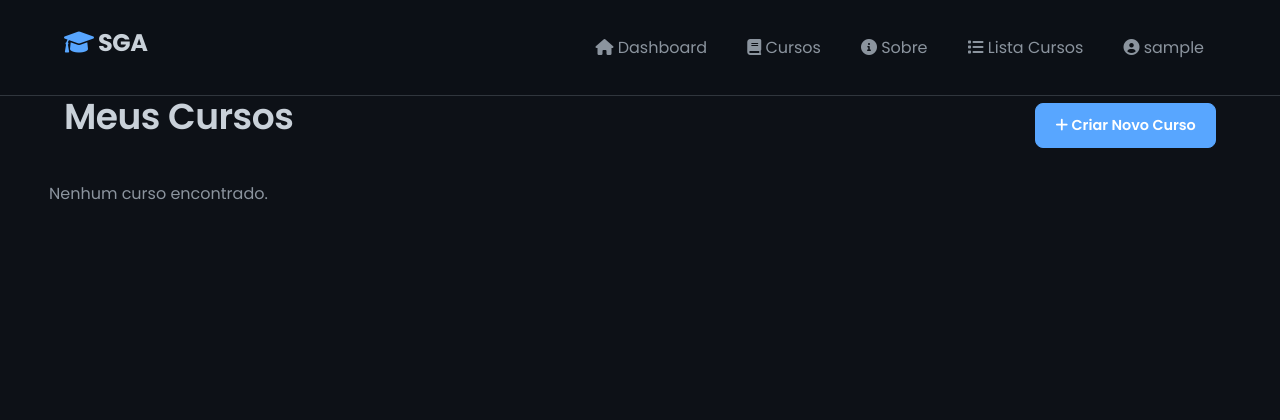
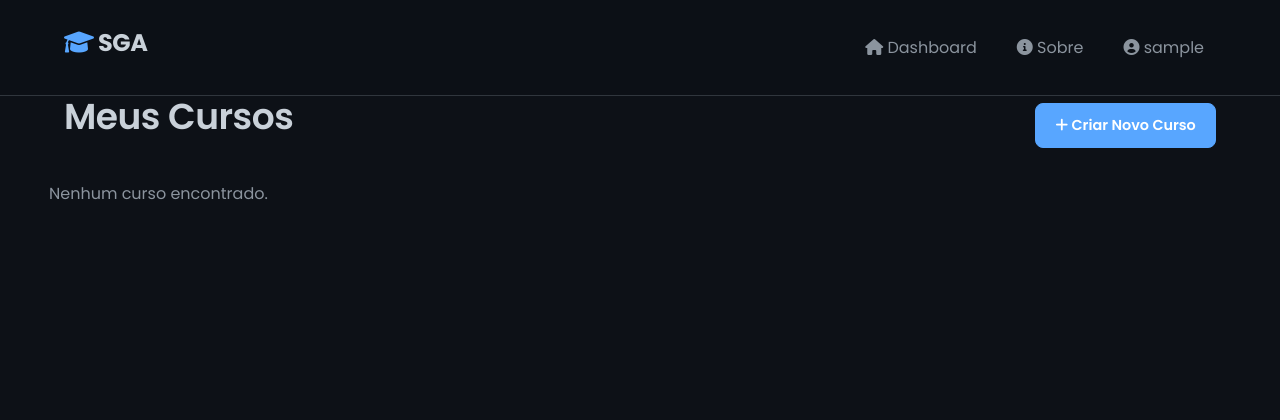
Before and after one commit to Kumegawwa/TrabalhoPHP, a PHP site: page /TrabalhoPHP/app/views/cursos/index.php in a window 1280 px wide. Shown: the top 420 px of the page. Run offline with PHP 8.4, Linux system fonts and the light colour scheme; the visitor is signed in with stand-in values (Sample User, id 1).

Commit message:
Corrigindo consulta de cursos do aluno e navegação

```diff
--- a/app/views/partials/header.php
+++ b/app/views/partials/header.php
@@ -41,13 +41,13 @@ $current_path = strtok($_SERVER['REQUEST_URI'], '?');
 
                     <?php if (isset($_SESSION['usuario_id'])): ?>
                         <li><a href="<?= BASE_URL ?>/dashboard" class="<?= (strpos($current_path, 'dashboard') !== false) ? 'active' : '' ?>"><i class="fas fa-home"></i> Dashboard</a></li>
+                        <li><a href="<?= BASE_URL ?>/sobre" class="<?= ($current_path == BASE_URL.'/sobre') ? 'active' : '' ?>"><i class="fas fa-info-circle"></i> Sobre</a></li>
+
                     <?php else: ?>
                         <li><a href="<?= BASE_URL ?>/home" class="<?= ($current_path == BASE_URL.'/home' || $current_path == BASE_URL.'/') ? 'active' : '' ?>"><i class="fas fa-home"></i> Home</a></li>
+                        <li><a href="<?= BASE_URL ?>/lista-cursos" class="<?= ($current_path == BASE_URL.'/lista-cursos') ? 'active' : '' ?>"><i class="fas fa-list"></i> Cursos</a></li>
+                        <li><a href="<?= BASE_URL ?>/sobre" class="<?= ($current_path == BASE_URL.'/sobre') ? 'active' : '' ?>"><i class="fas fa-info-circle"></i> Sobre</a></li>
                     <?php endif; ?>
-
-                    <li><a href="<?= BASE_URL ?>/cursos" class="<?= (strpos($current_path, BASE_URL.'/cursos') === 0) ? 'active' : '' ?>"><i class="fas fa-book"></i> Cursos</a></li>
-                    <li><a href="<?= BASE_URL ?>/sobre" class="<?= ($current_path == BASE_URL.'/sobre') ? 'active' : '' ?>"><i class="fas fa-info-circle"></i> Sobre</a></li>
-                    <li><a href="<?= BASE_URL ?>/lista-cursos" class="<?= ($current_path == BASE_URL.'/lista-cursos') ? 'active' : '' ?>"><i class="fas fa-list"></i> Lista Cursos</a></li>
 
                     <?php if (isset($_SESSION['usuario_id'])): ?>
                         <li class="dropdown">
```
Also changed, not shown: app/models/Usuario.php (+56 -2 lines).
